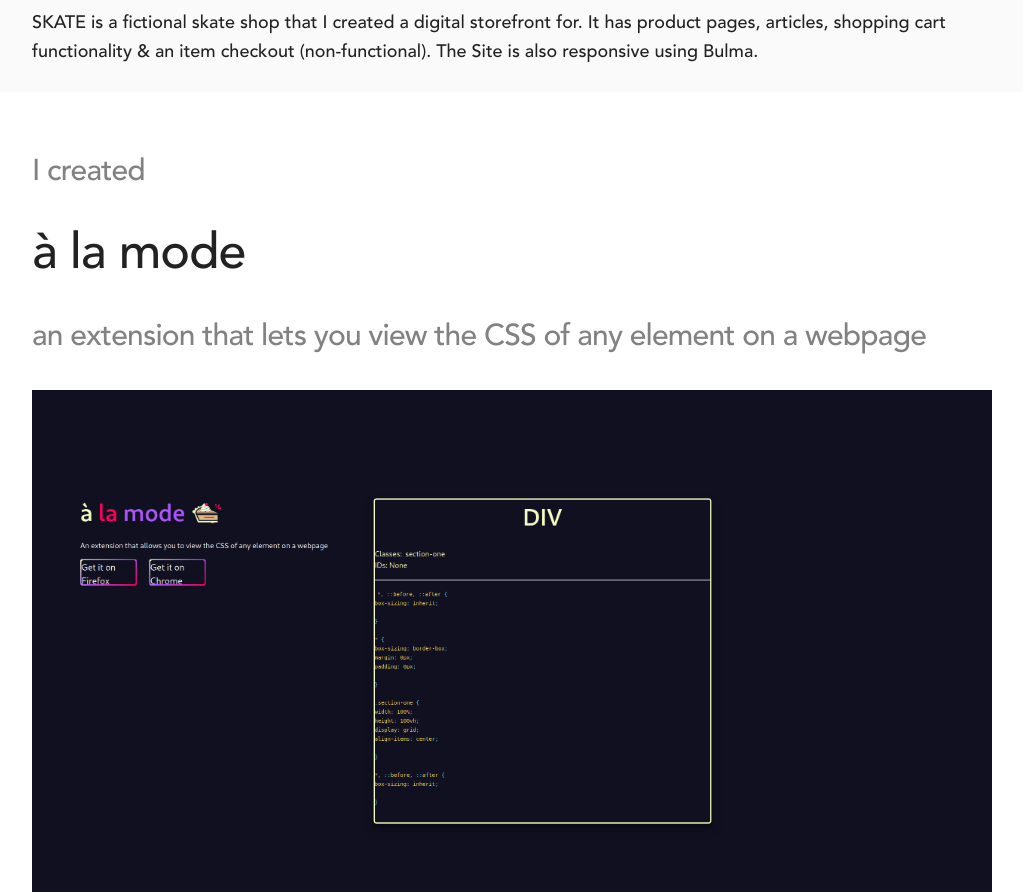
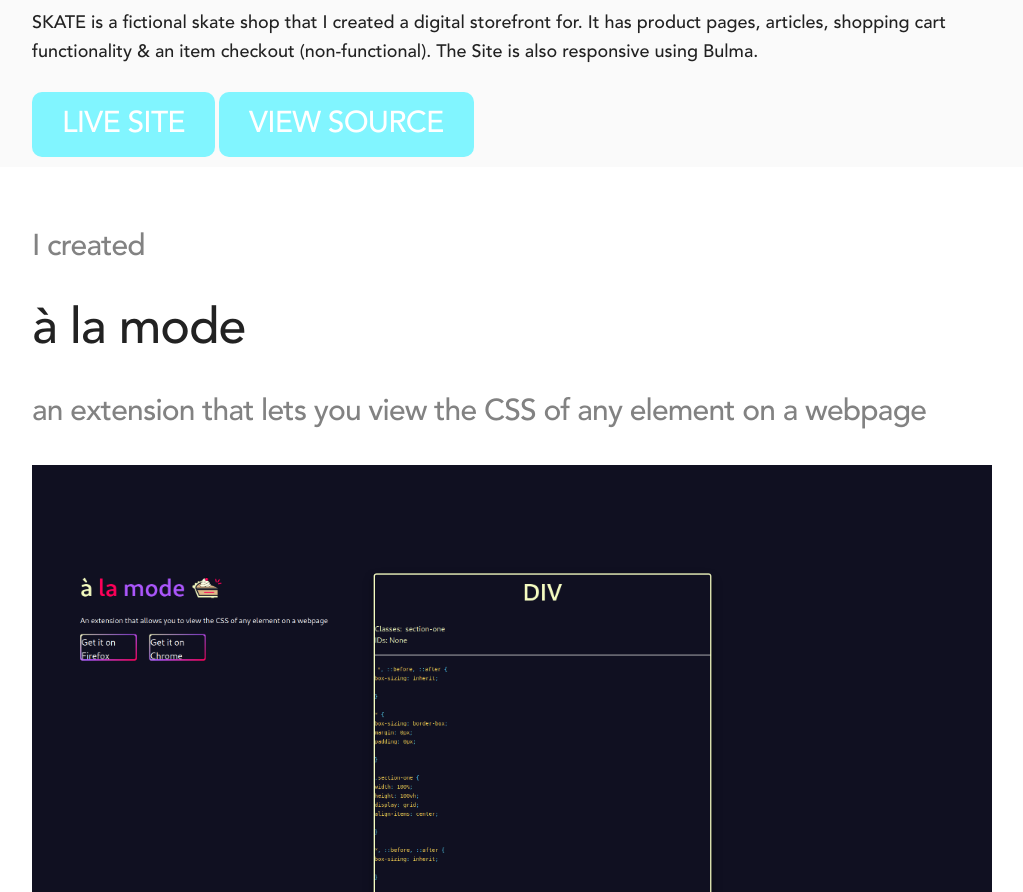
Before and after one commit to dbullard2/dbullard2.github.io, a website: page index.html in a window 1280 px wide. Shown: the part 3502-4394 px from the top of the page, without its empty margins (128-1151 px from the left). Drawn offline with nearby package versions, Linux system fonts and the light colour scheme.

Commit message:
updated skate section

```diff
--- a/index.html
+++ b/index.html
@@ -437,6 +437,20 @@
           product pages, articles, shopping cart functionality & an item checkout
           (non-functional). The Site is also responsive using Bulma.
         </p>
+        <a
+          href="https://dbullard2.github.io/skate/"
+          target="_blank"
+          rel="noopener noreferrer"
+          class="button"
+          ><h4>Live Site</h4></a
+        >
+        <a
+          href="https://github.com/dbullard2/skate"
+          target="_blank"
+          rel="noopener noreferrer"
+          class="button"
+          ><h4>View Source</h4></a
+        >
       </div>
     </div>
 
```
